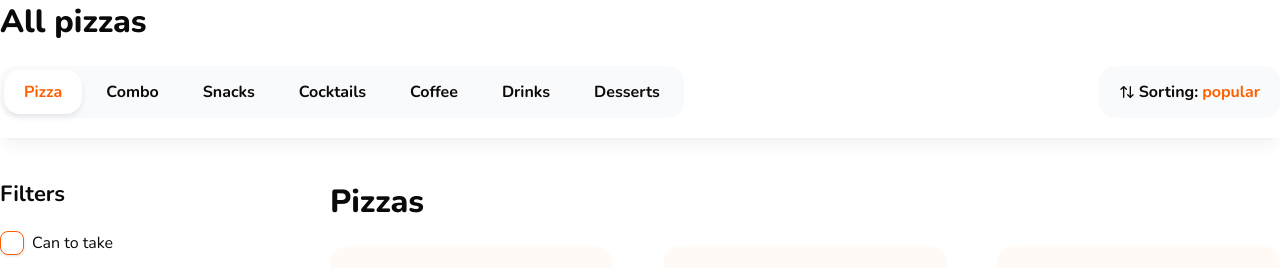
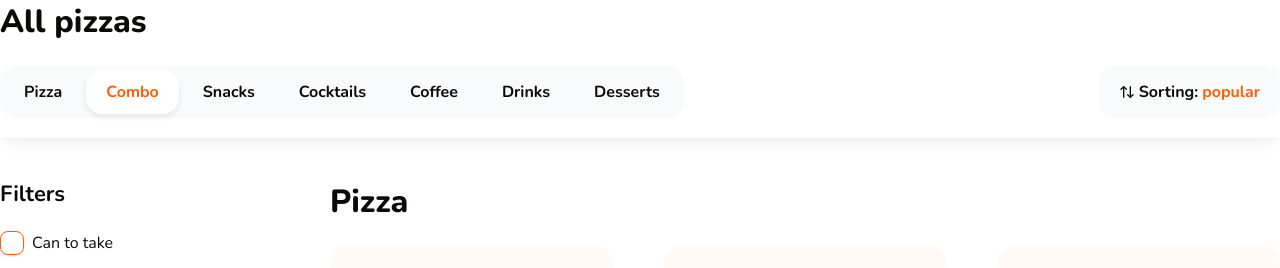
Before and after one commit to qw-0p/zippo-pizza, a Next.js app: page / in a window 1280 px wide. Shown: the part 152-420 px from the top of the page. Built offline with nearby package versions, Linux system fonts and the light colour scheme; grey boxes are pictures that could not be loaded.

Commit message:
feat: add zustand

```diff
--- a/app/page.tsx
+++ b/app/page.tsx
@@ -18,7 +18,7 @@
         </div>
         <div className="flex-1">
           <div className="flex flex-col gap-16">
-            <ProductsGroupList title="Pizzas" categoryId={1} items={[
+            <ProductsGroupList title="Pizza" categoryId={1} items={[
               {
                 id: 1,
                 name: 'Test Pizza',
--- a/components/shared/categories.tsx
+++ b/components/shared/categories.tsx
@@ -1,24 +1,35 @@
+'use client';
+
 import React from 'react';
 import { cn } from '@/lib/utils';
+import { useCategoryStore } from '@/store/category';
 
 interface Props {
 	className?: string;
 }
 
 //Mock data
-const cats = ['Pizza', 'Combo', 'Snacks', 'Cocktails', 'Coffee', 'Drinks', 'Desserts'];
-const activeIndex = 0;
+const cats = [
+	{ id: 1, name: 'Pizza' },
+	{ id: 2, name: 'Combo' },
+	{ id: 3, name: 'Snacks' },
+	{ id: 4, name: 'Cocktails' },
+	{ id: 5, name: 'Coffee' },
+	{ id: 6, name: 'Drinks' },
+	{ id: 7, name: 'Desserts' },];
 
 export const Categories: React.FC<Props> = ({ className }) => {
+	const categoryActiveId = useCategoryStore((state) => state.activeId)
+
 	return (
 		<div className={cn('inline-flex gap-1 bg-gray-50 p-1 rounded-2xl', className)}>
 			{
 				cats.map((cat, index) => (
-					<a key={index} className={cn('flex items-center font-bold h-11 rounded-2xl px-5',
-						activeIndex === index && 'bg-white shadow-md shadow-gray-200 text-primary'
+					<a key={index} href={`/#${cat.name}`} className={cn('flex items-center font-bold h-11 rounded-2xl px-5',
+						categoryActiveId === cat.id && 'bg-white shadow-md shadow-gray-200 text-primary'
 					)}>
 						<button>
-							{cat}
+							{cat.name}
 						</button>
 					</a>
 				))
--- a/components/shared/checkbox-filters-group.tsx
+++ b/components/shared/checkbox-filters-group.tsx
@@ -33,7 +33,7 @@
 
 	const [searchValue, setSearchValue] = React.useState('');
 
-	const list = showAll ? items.filter((item) => item.text.toLowerCase().includes(searchValue.toLowerCase())) : defaultItems.slice(0, limit)
+	const list = showAll ? items.filter((item) => item.text.toLowerCase().includes(searchValue.toLowerCase())) : defaultItems?.slice(0, limit)
 
 	const onChangeSearchInput = (value: string) => {
 		setSearchValue(value);
@@ -50,7 +50,7 @@
 			}
 
 			<div className="flex flex-col gap-4 max-h-96 pr-2 overflow-auto scrollbar">
-				{list.map((item, index) => (
+				{list?.map((item, index) => (
 					<FilterCheckbox
 						onCheckedChange={() => onChange && onChange(item.value)}
 						checked={false}
--- a/components/shared/products-group-list.tsx
+++ b/components/shared/products-group-list.tsx
@@ -5,6 +5,7 @@
 import { cn } from '@/lib/utils';
 import { ProductCard } from './product-card';
 import { useIntersection } from 'react-use';
+import { useCategoryStore } from '@/store/category';
 
 interface Props {
 	title: string;
@@ -21,6 +22,7 @@
 	categoryId,
 	className
 }) => {
+	const setActiveCategoryId = useCategoryStore((state) => state.setActiveId)
 	const intersectionRef = React.useRef(null);
 	const intersection = useIntersection(intersectionRef, {
 		threshold: 0.4
@@ -28,7 +30,7 @@
 
 	React.useEffect(() => {
 		if (intersection?.isIntersecting) {
-			console.log(title, categoryId)
+			setActiveCategoryId(categoryId)
 		}
 	}, [categoryId, title, intersection?.isIntersecting])
 
--- a/package.json
+++ b/package.json
@@ -25,7 +25,8 @@
     "react-use": "^17.5.1",
     "tailwind-merge": "^2.5.2",
     "tailwindcss-animate": "^1.0.7",
-    "vaul": "^1.0.0"
+    "vaul": "^1.0.0",
+    "zustand": "^5.0.0-rc.2"
   },
   "devDependencies": {
     "@types/node": "^20",
--- /dev/null
+++ b/store/category.ts
@@ -0,0 +1,11 @@
+import { create } from 'zustand'
+
+interface State {
+	activeId: number
+	setActiveId: (activeId: number) => void
+}
+
+export const useCategoryStore = create<State>()(set => ({
+	activeId: 1,
+	setActiveId: (activeId: number) => set({ activeId }),
+}))
```
Also changed, not shown: 1 other file (tests, documents, lock files or other folders).
